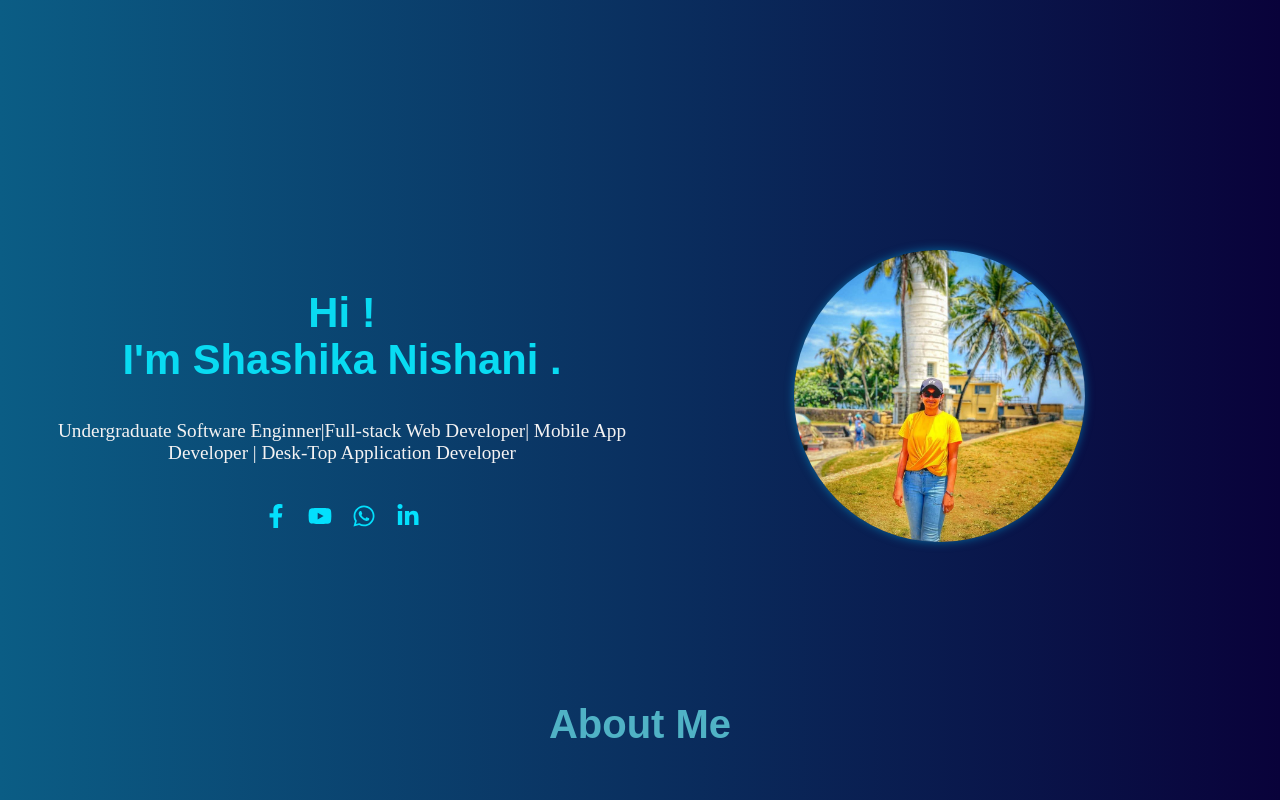
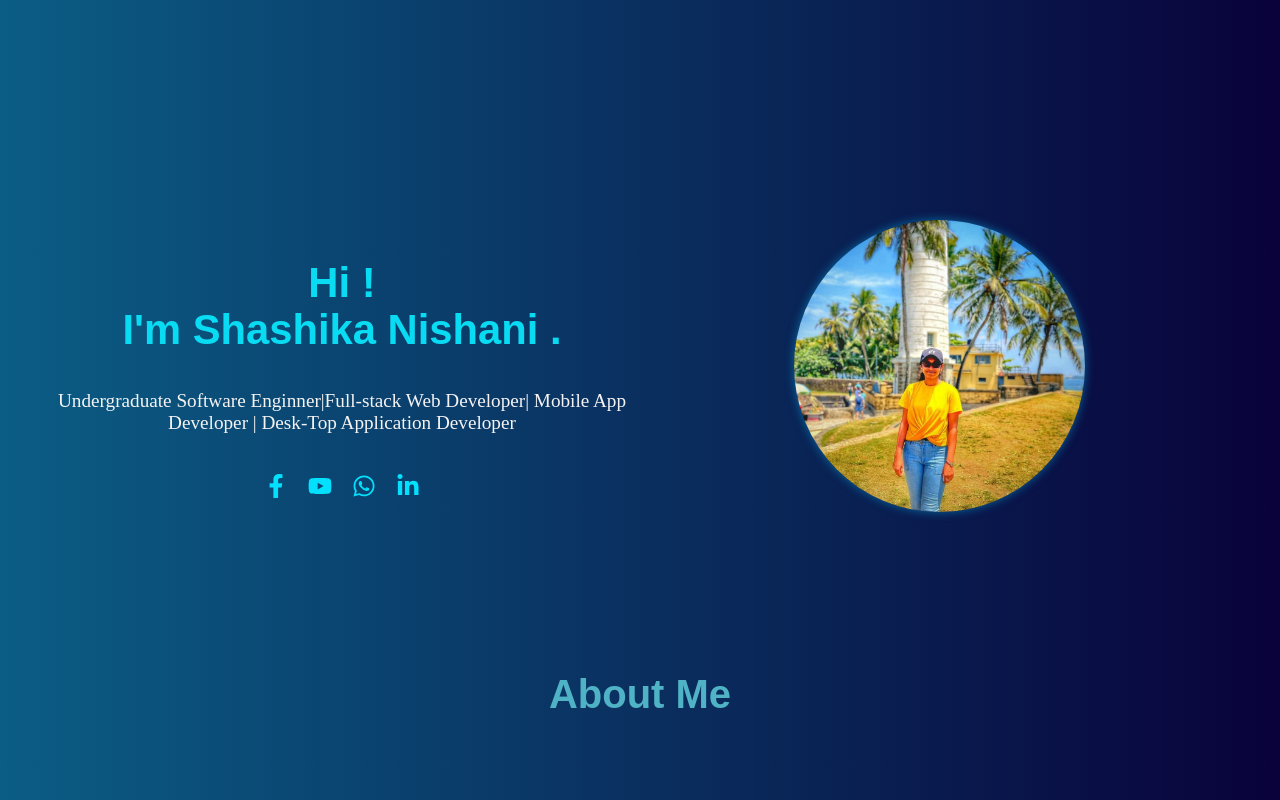
Before and after one commit to Sha1120/My-Portfolio, a React (Create React App) app: page / in a window 1280 px wide. Shown: the top 800 px of the page. Built offline with nearby package versions, Linux system fonts and the light colour scheme; a web font is replaced by a local one.

Commit message:
Update App.css

```diff
--- a/src/App.css
+++ b/src/App.css
@@ -21,7 +21,7 @@ body {
 .home-conteiner {
   display: flex;
   flex-direction: row;
-  margin-top: 180px;
+  margin-top: 150px;
 
 }
 
```
